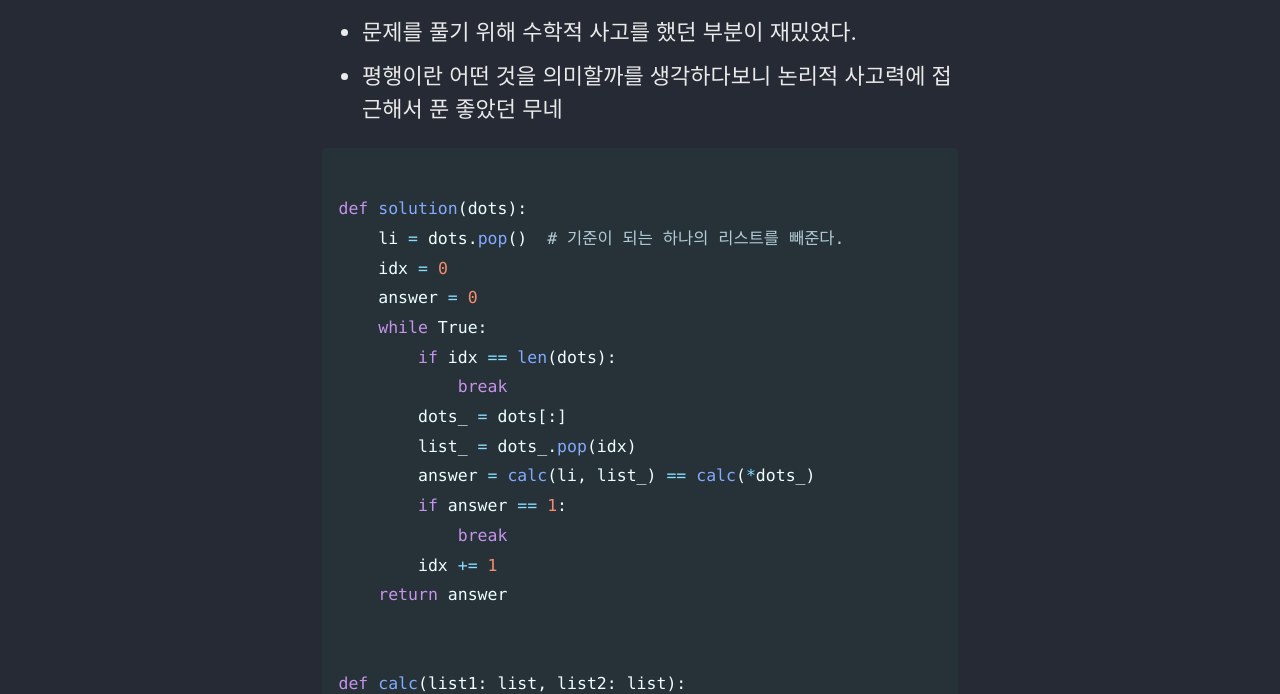
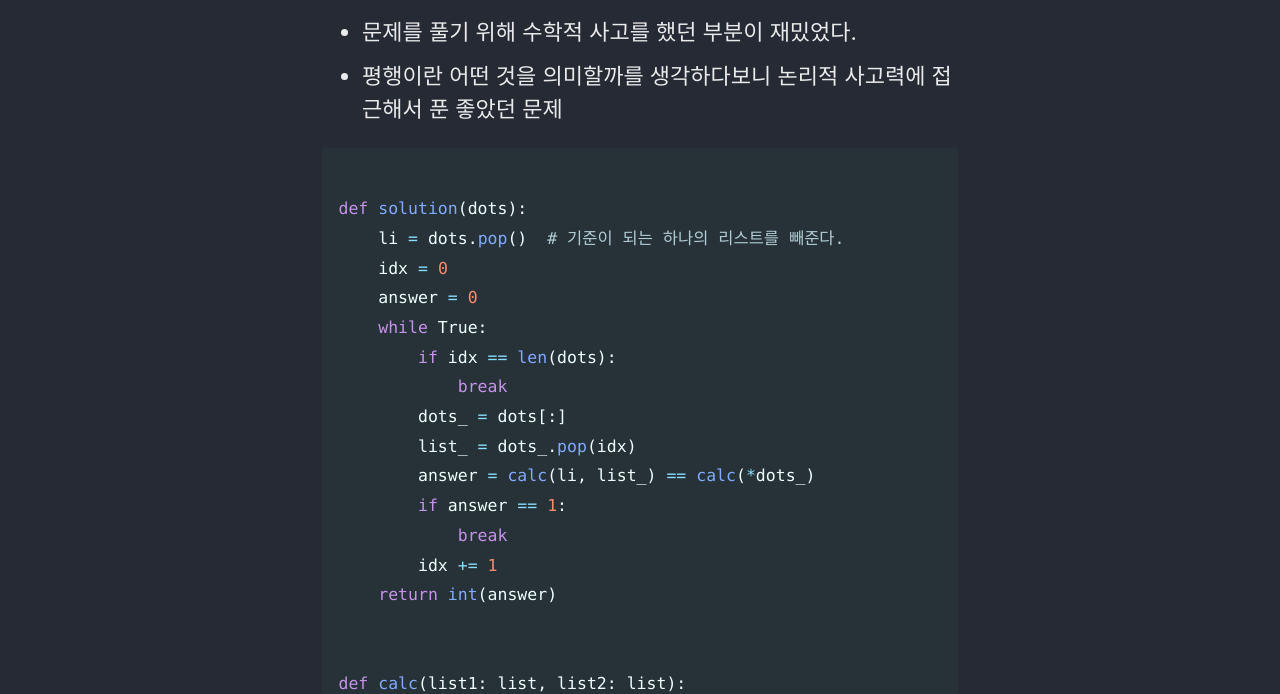
Before and after one commit to jongseong-dev/today-learn, a Jekyll site: the page built from coding-test/_posts/level0/2024-07-08-20240708-parallel.md, in a window 1280 px wide. Shown: the part 435-1129 px from the top of the page. Built offline with Jekyll 4.4.1, drawn with Linux system fonts in a browser that asks for light colours; cached includes are drawn as plain includes.

Commit message:
fix: 오타 수정

````diff
--- a/coding-test/_posts/level0/2024-07-08-20240708-parallel.md
+++ b/coding-test/_posts/level0/2024-07-08-20240708-parallel.md
@@ -14,7 +14,7 @@ tags:
 - 문제 출처: https://school.programmers.co.kr/learn/courses/30/lessons/120875
 - 코딩테스트 공부할 겸 레벨 0부터 차근차근 올라가는 중에 정답률 53%짜리 문제를 봤다.
 - 문제를 풀기 위해 수학적 사고를 했던 부분이 재밌었다.
-- 평행이란 어떤 것을 의미할까를 생각하다보니 논리적 사고력에 접근해서 푼 좋았던 무네
+- 평행이란 어떤 것을 의미할까를 생각하다보니 논리적 사고력에 접근해서 푼 좋았던 문제
 
 ```python
 
@@ -31,7 +31,7 @@ def solution(dots):
         if answer == 1:
             break
         idx += 1
-    return answer
+    return int(answer)
 
 
 def calc(list1: list, list2: list):
````
